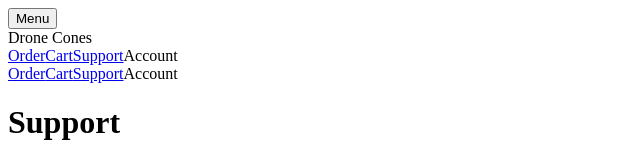
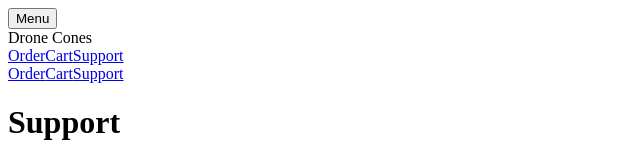
Before and after one commit to Treyson-Grange/DroneCones, a Nuxt app in the folder dronecones-app/: page /support in a window 1280 px wide. Shown: the top 160 px of the page, without its empty margins (0-640 px from the left). Built offline with nearby package versions, Linux system fonts and the light colour scheme.

Commit message:
The support page now doens't have a link to the customer account page (which doesn't exist)

```diff
--- a/dronecones-app/pages/support.vue
+++ b/dronecones-app/pages/support.vue
@@ -14,7 +14,6 @@
         <a href="/order">Order</a>
         <a href="/cart">Cart</a>
         <a href="/support">Support</a>
-        <a>Account</a>
     </Navbar>
     <Support/>
 </template>
```
